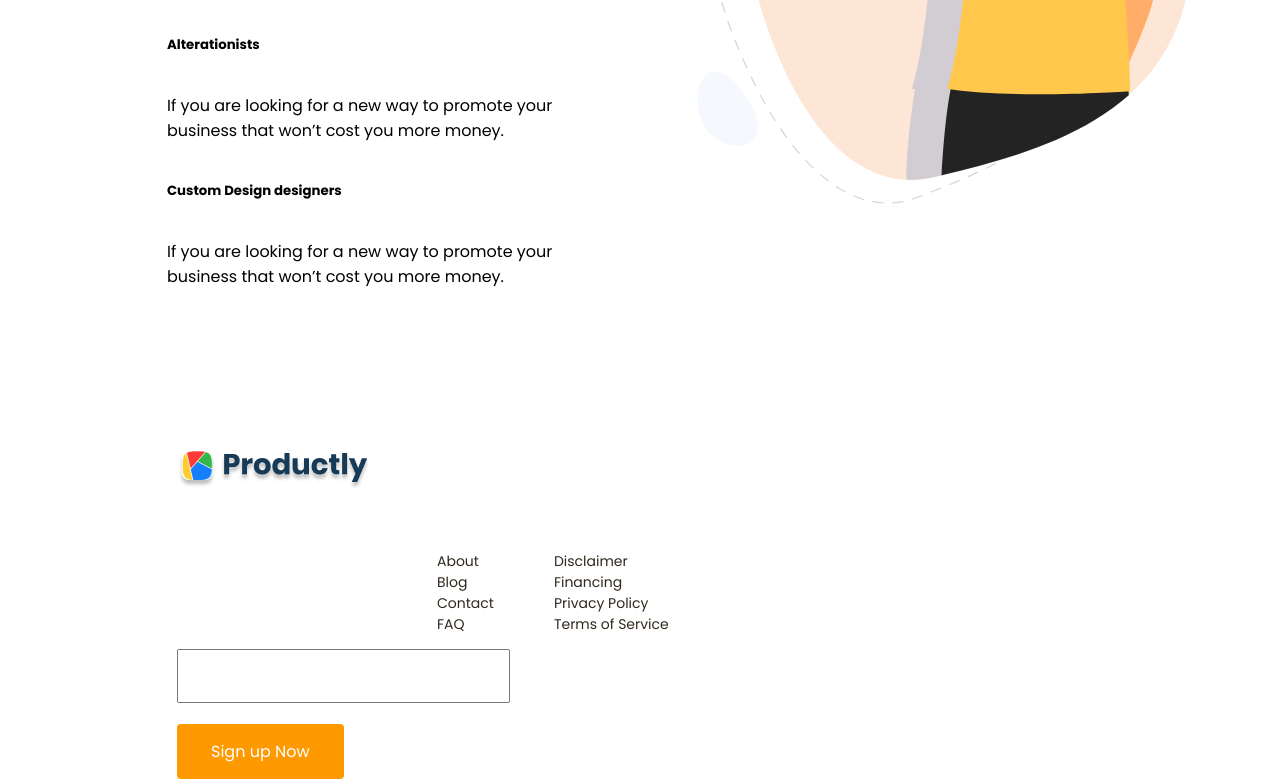
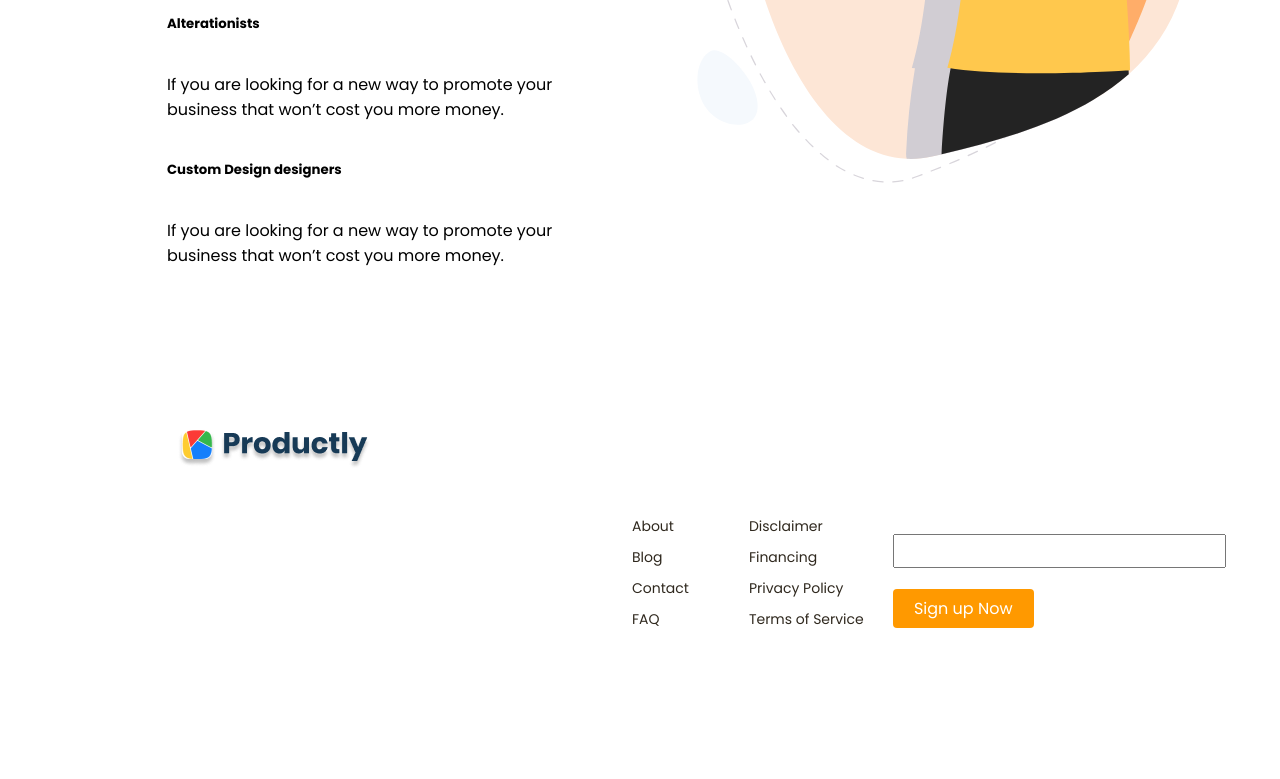
Before and after one commit to Gorinich88/figma, a plain HTML site: page index.html in a window 1280 px wide. Shown: the part 3306-4085 px from the top of the page. After the commit the page ends 4043 px from the top, so only its background shows below. Drawn offline with Linux system fonts and the light colour scheme.

Commit message:
add input and button

```diff
--- a/index.html
+++ b/index.html
@@ -142,13 +142,9 @@
             </ul>
           </nav>
         </div>
-        <div class="
-        informative_line">
+        <div class="btn_footer">
           <input type="text" class="in_line">
-        </div>
-        <div class="btn_footer">
           <button class="sign_up_footer">Sign up Now</button>
-
         </div>
       </section>
     </section>
--- a/style.css
+++ b/style.css
@@ -3,21 +3,24 @@ max-width: 1126px;
   margin: 0 auto;
   font-family: 'Poppins', sans-serif;
 }
+
 header {
   width: 100%;
   max-width: 1400px;
   max-height: 78px;
   padding-top: 42px;
-  margin:0 auto;
+  margin: 0 auto;
   display: flex;
   justify-content: space-between;
 }
+
 .logo_wraper {
   display: block;
   margin-top: 22px;
   margin-bottom: 24px;
   margin-left: 43px;
 }
+
 nav {
   display: flex;
   margin-left: 200px;
@@ -27,34 +30,39 @@ nav {
   justify-content: center;
   font-family: Poppins;
 }
+
 ul {
   display: flex;
   flex-direction: row;
   list-style: none;
+}
 
-}
 a {
   text-decoration: none;
   color: #2F281E;
 }
+
 li {
   padding-left: 20px;
   list-style-type: none;
 }
+
 .header_auth {
   margin: 10px auto;
 }
+
 .sign_in {
   background-color: #FFFFFF;
   color: #173A56;
   text-align: center;
   font-size: 16px;
-padding:11px 25px;
+  padding: 11px 25px;
   margin-right: 14px;
   border-radius: 4px;
   border: 1px solid #BCD0E5;
   font-family: Poppins;
 }
+
 .sign_up {
   background-color: #FF9900;
   color: #FFFFFF;
@@ -66,11 +74,13 @@ border-radius: 4px;
   border: none;
   font-family: Poppins;
 }
+
 .hero {
   display: flex;
   justify-content: space-around;
   padding-top: 30px;
 }
+
 .hero_title {
   margin-top: 211px;
   padding-left: 45px;
@@ -80,6 +90,7 @@ font-family: Poppins;
   line-height: 54px;
   text-align: left;
 }
+
 .hero_text {
   color: #544837;
   padding-top: 30px;
@@ -91,12 +102,13 @@ font-family: Poppins;
   font-family: Poppins;
   flex-wrap: wrap;
   display: flex;
+}
 
-}
 .hero_btn {
   padding-top: 45px;
   margin-left: 45px;
 }
+
 .btn_started {
   background-color: #FF9900;
   color: #FFFFFF;
@@ -109,6 +121,7 @@ border: none;
   font-family: Poppins;
   font-weight: bold;
 }
+
 .icon_btn {
   background-color: #FFFFFF;
   color: #FF9900;
@@ -121,6 +134,7 @@ border: none;
   font-family: Poppins;
   font-weight: normal;
 }
+
 .icon {
   color: #FF9900;
   font-style: normal;
@@ -128,17 +142,20 @@ font-weight: normal;
   text-decoration: none;
   font-size: 28px;
 }
+
 .img_hero {
   margin-top: 128px;
   padding-left: 20px;
   width: 605px;
   height: 494px;
 }
+
 .tools {
   margin-top: 160px;
 }
+
 .tools_title {
-  margin:0 auto;
+  margin: 0 auto;
   text-align: center;
   font-size: 36px;
   max-width: 500px;
@@ -147,6 +164,7 @@ font-weight: normal;
   font-family: Poppins;
   color: #2F281E;
 }
+
 .cards {
   width: 1095px;
   height: 204px;
@@ -156,37 +174,40 @@ font-weight: normal;
   justify-content: space-between;
   flex-direction: row;
 }
+
 .card {
   margin-left: 45px;
   width: 1095px;
 }
+
 .icon_1 {
   width: 51px;
   height: 50px;
 }
+
 .icon_2 {
   width: 51px;
   height: 50px;
 }
+
 .icon_3 {
   width: 51px;
   height: 50px;
 }
+
 .icon_4 {
   width: 51px;
   height: 50px;
 }
+
 .icon_title {
   font-size: 22px;
   font-weight: 600px;
   text-align: left;
   font-family: Poppins;
   color: #2F281E;
+}
 
-
-
-
-}
 .icon_text {
   color: #2F281E;
   text-align: left;
@@ -197,10 +218,12 @@ font-weight: normal;
   width: 240px;
   height: 52px;
 }
+
 .card_btn {
   margin-left: 500px;
   padding-top: 34px;
 }
+
 .sign_up_now {
   background-color: #FF9900;
   color: #FFFFFF;
@@ -213,16 +236,19 @@ border: none;
   font-family: Poppins;
   font-weight: normal;
 }
+
 .professionals {
   display: flex;
   justify-content: space-around;
   padding-top: 240px;
   padding-left: 45px;
 }
+
 .text_professionals {
   max-width: 486px;
   max-height: 531px;
 }
+
 .top_text {
   font-family: Poppins;
   font-style: normal;
@@ -231,6 +257,7 @@ font-size: 16px;
   line-height: 24px;
   color: #544837;
 }
+
 .second_title {
   color: #2F281E;
   font-family: Poppins;
@@ -238,12 +265,14 @@ color: #544837;
   font-size: 36px;
   line-height: 54px;
 }
+
 .first_text {
   color: #544837;
   font-family: Poppins;
   font-size: 16px;
   line-height: 26px;
 }
+
 .third_title {
   color: #2F281E;
   font-family: poppins;
@@ -251,25 +280,43 @@ color: #544837;
   font-size: 16px;
   line-height: 26px;
 }
+
 .img_professionals {
   padding-left: 104px;
   max-width: 520px;
   max-height: 574px;
 }
+
 .managers {
   display: flex;
   padding-top: 200px;
+}
 
-}
 .text_manager {
   padding-left: 100px;
   padding-top: 20px;
 }
+
 .page_marker {
   flex-direction: column;
   list-style-image: url(assets/icon5.png);
   list-style-position: outside;
-
+}
+.page_marker ::marker {
+  margin: 10px;
+}
+.page_marker>:first-child {
+  width: 306px;
+}
+.page_marker>:nth-child(2) {
+  width: 361px;
+}
+.page_marker>:last-child {
+  width: 382px;
+}
+.page_marker p{
+  margin: 0;
+  transform: translateY(-23px);
 }
 .marketers {
   padding-left: 45px;
@@ -278,6 +325,7 @@ display: flex;
   width: 1110px;
   height: 609px;
 }
+
 .text_marketers {
   display: flex;
   flex-direction: column;
@@ -285,53 +333,71 @@ width: 400px;
   height: 609px;
   padding-left: 45px;
 }
+
 .picture_marketers {
   padding-left: 82px;
   width: 542px;
   height: 609px;
 }
+
 .footer {
+  display: flex;
   width: 1109px;
   height: 308px;
   padding-top: 246px;
   padding-left: 100px;
 }
-.logo_footer {
 
-}
+.logo_footer {}
+
 .nav_footer {
   display: flex;
   padding-top: 30px;
+}
 
-}
 .navigation1 {
   flex-direction: column;
+  gap: 10px;
+  padding-top: 33px;
+}
 
-}
 .navigation2 {
   flex-direction: column;
+  padding-top: 33px;
+  gap: 10px;
+}
 
-}
 .iformative_line {
   width: 325px;
   height: 48px;
 }
+
 .in_line {
   width: 325px;
-height: 48px;
+  height: 28px;
 }
+
 .btn_footer {
-padding-top: 21px;
+  padding-top: 105px;
+  display: flex;
+  flex-direction: column;
+  align-items: flex-start;
+  gap: 21px;
 }
+
 .sign_up_footer {
   background-color: #FF9900;
   color: #FFFFFF;
-text-align: center;
+  display: flex;
+  align-items: center;
+  justify-content: center;
   font-size: 16px;
-padding: 15px 34px;
+  padding: 15px 4px;
   margin-right: 0px;
   border-radius: 4px;
   border: none;
   font-family: Poppins;
   font-weight: normal;
+  width: 141px;
+  height: 39px;
 }
```
Lines whose indentation alone changed are shown as unchanged.
